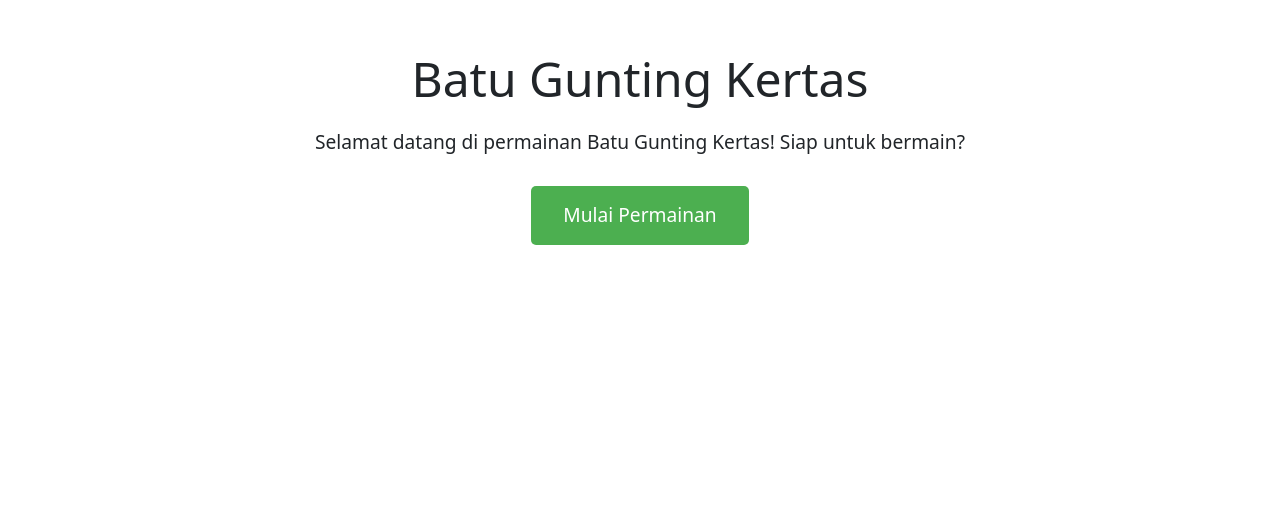
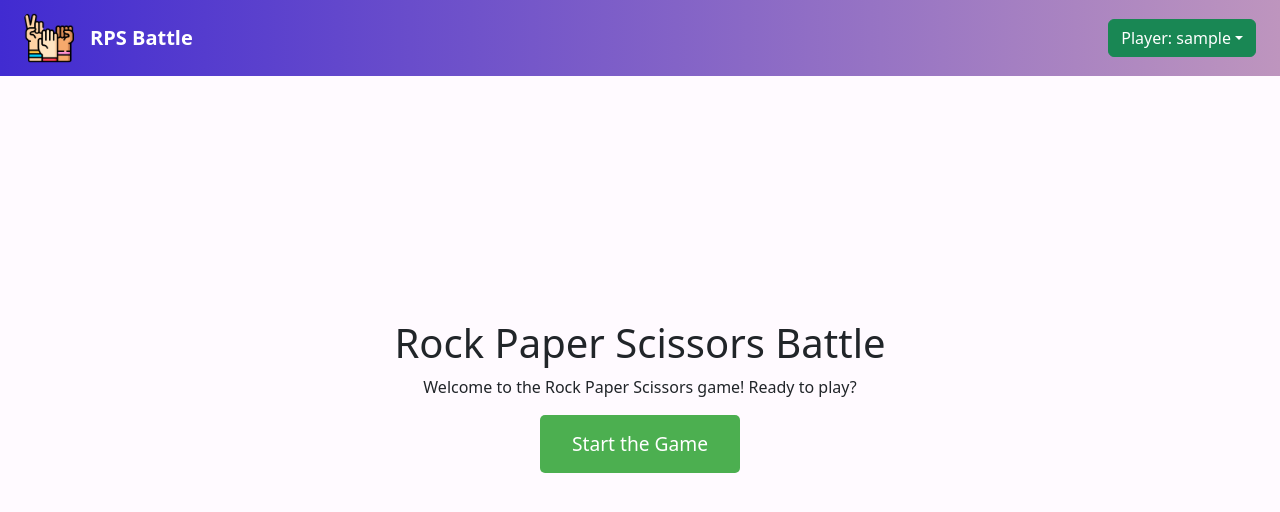
Before and after one commit to Group-Project-P2-1/client, a React (Vite) app: page / in a window 1280 px wide. Shown: the top 512 px of the page. Built offline with nearby package versions, Linux system fonts and the light colour scheme; sample sign-in values are in the browser's storage.

Commit message:
fix: update styling

```diff
--- /dev/null
+++ b/src/components/Navbar.jsx
@@ -0,0 +1,45 @@
+import { useNavigate } from "react-router-dom";
+
+import Container from 'react-bootstrap/Container';
+import Nav from 'react-bootstrap/Nav';
+import Navbar from 'react-bootstrap/Navbar';
+import NavDropdown from 'react-bootstrap/NavDropdown';
+import ButtonGroup from 'react-bootstrap/ButtonGroup';
+import Dropdown from 'react-bootstrap/Dropdown';
+import DropdownButton from 'react-bootstrap/DropdownButton';
+import Image from 'react-bootstrap/Image';
+
+function NavbarLayout() {
+    const navigate = useNavigate();
+    const username = localStorage.getItem("username");
+
+    function logout() {
+        localStorage.clear()
+        navigate("login")
+    }
+
+    return (
+        <Navbar
+            expand="lg"
+            className="bg-body-tertiary px-4 justify-content-between"
+            style={{
+                backgroundImage: 'linear-gradient(to right, #412bd1 0%, #be95be 100%)'
+            }}
+        >
+            <Navbar.Brand href="#home" onClick={() => navigate("/")} className="d-flex align-items-center gap-3">
+                <Image src="/suit-logo.png" rounded width='50px'/>
+                <div className="text-white fw-bold">RPS Battle</div>
+            </Navbar.Brand>
+            <DropdownButton
+                variant="success"
+                title={`Player: ${username}`}
+                align="end"
+                className="justify-content-end"
+            >
+                <Dropdown.Item onClick={logout}>Logout</Dropdown.Item>
+            </DropdownButton>
+        </Navbar>
+    );
+}
+
+export default NavbarLayout;
--- a/src/pages/GameRoom.jsx
+++ b/src/pages/GameRoom.jsx
@@ -75,10 +75,10 @@ export default function GameRoom() {
 
   return (
     <div
-      className="container text-center"
-      style={{ width: "280vh", maxWidth: "1650px" }}
+      className="container text-center d-flex align-items-center"
+      style={{ width: "100vw", height: "80vh" }}
     >
-      <div className="container vh-120 d-flex justify-content-center align-items-center">
+      <div className="container d-flex justify-content-center align-items-center">
         <div
           className="p-5 text-center"
           style={{
--- a/src/pages/Home.jsx
+++ b/src/pages/Home.jsx
@@ -4,11 +4,17 @@ import '../index.css';
 
 const Home = () => {
   return (
-    <div className="home-container">
-      <h1>Batu Gunting Kertas</h1>
-      <p>Selamat datang di permainan Batu Gunting Kertas! Siap untuk bermain?</p>
-      <Link to="/game">
-        <button className="start-button">Mulai Permainan</button>
+    <div
+      // className="home-container"
+      style={{
+        height: "80vh",
+      }}
+      className='d-flex flex-column justify-content-center align-items-center'
+    >
+      <h1>Rock Paper Scissors Battle</h1>
+      <p>Welcome to the Rock Paper Scissors game! Ready to play?</p>
+      <Link to="/listRoom">
+        <button className="start-button">Start the Game</button>
       </Link>
     </div>
   );
--- a/src/pages/ListRoom.jsx
+++ b/src/pages/ListRoom.jsx
@@ -14,25 +14,15 @@ export default function listRoom() {
     const [data, setData] = useState([1, 2, 3, 4, 5, 6, 7, 8, 9, 10, 11, 12]);
 
     return (
-        <div
-            style={{
-                backgroundImage: `url('https://64.media.tumblr.com/193f3c65b3c12829776a35275096939e/6f2fa1b223ad6d2e-97/s540x810/a93da76b4184da55b2f485d3d2303335eeac8bda.pnj')`,
-                backgroundSize: "cover",
-                backgroundAttachment: "fixed",
-                backgroundPosition: "center",
-                height: "100vh",
-                padding: "32px",
-                overflowY: "auto",
-            }}
-        >
+        <div className="p-4">
             <div className="text-center">
-            <p className="text-white fs-2 fw-bolder">Room List</p>
+                <p className="fs-2 fw-bolder">Room List</p>
             </div>
 
             <Row className="g-4 mt-4">
                 {data.map((el) => (
                     <Col xs={6} sm={4} md={3}>
-                    <Card className="text-center rounded-5" style={{ width: "100%" }}>
+                        <Card className="text-center rounded-5 text-white" style={{ width: "100%",  backgroundColor: "#be95be"}}>
                             <Card.Body>
                                 <Card.Title>Room {el}</Card.Title>
                                 <Card.Text>
@@ -55,8 +45,8 @@ export default function listRoom() {
                                 </Card.Text>
                                 <Button
                                     size="sm"
-                                variant="outline-primary"
-                                className="rounded-pill"
+                                    variant="success"
+                                    className="rounded-pill text-white"
                                     onClick={() => navigate(`/gameroom/${el}`)}
                                 >
                                     Enter Room
--- /dev/null
+++ b/src/pages/MainLayout.jsx
@@ -0,0 +1,17 @@
+import { Outlet } from "react-router-dom";
+import Navbar from "../components/Navbar";
+
+export default function MainLayout() {
+    return (
+        <div
+            style={{
+                backgroundColor: "#fffaff",
+                height: '100vh',
+                overflowY: "auto",
+            }}
+        >
+            <Navbar/>
+            <Outlet/>
+        </div>
+    )
+}
--- a/src/pages/login.jsx
+++ b/src/pages/login.jsx
@@ -1,5 +1,6 @@
 import { useState } from "react";
 import { useNavigate } from "react-router-dom";
+import Image from 'react-bootstrap/Image';
 
 export default function Login() {
   const navigate = useNavigate();
@@ -12,9 +13,24 @@ export default function Login() {
   }
 
   return (
-    <div className="form-container">
-      <h2 className="text-center mb-4">Login</h2>
+    <div
+      className="form-container"
+      style={{
+        backgroundImage: `url('https://static.vecteezy.com/system/resources/previews/000/691/489/non_2x/retro-offset-rock-paper-scissors-icons-vector.jpg')`,
+        backgroundSize: "cover",
+        backgroundAttachment: "fixed",
+        backgroundPosition: "center",
+        height: "80vh",
+        padding: "32px",
+        overflowY: "auto",
+      }}
+    >
+
       <form onSubmit={handleSubmit} className="login-form">
+        <div className="text-center">
+          <Image src="/suit-logo.png" rounded width='50px'/>
+          <h2 className="text-center mt-4">RPS Battle</h2>
+        </div>
         <div className="mb-3">
           <label htmlFor="username" className="form-label">
             Username
@@ -31,7 +47,7 @@ export default function Login() {
         </div>
 
         <button type="submit" className="btn btn-primary w-100">
-          Submit
+          Let's Play
         </button>
       </form>
     </div>
--- a/src/routes.jsx
+++ b/src/routes.jsx
@@ -1,14 +1,21 @@
-import { createBrowserRouter } from "react-router-dom";
+import { createBrowserRouter, redirect } from "react-router-dom";
 import Login from "./pages/login";
 import Home from "./pages/Home";
 import GameRoom from "./pages/GameRoom";
 import ListRoom from "./pages/ListRoom";
+import MainLayout from "./pages/MainLayout";
 
 const router = createBrowserRouter([
   {
-    path: "/login",
-    element: <Login />,
+    path: "/",
+    element: <MainLayout/>,
+    loader: () => {
+      if (!localStorage.username) {
+        return redirect("/login")
+      }
+      return null
     },
+    children: [
       {
         path: "/",
         element: <Home />,
@@ -21,6 +28,18 @@ const router = createBrowserRouter([
         path: "/gameroom/:roomId",
         element: <GameRoom />,
       },
+    ]
+  },
+  {
+    path: "/login",
+    element: <Login/>,
+    loader: () => {
+      if (localStorage.username) {
+        return redirect("/")
+      }
+      return null
+    },
+  }
 ]);
 
 export default router;
```
Lines whose indentation alone changed are shown as unchanged.
